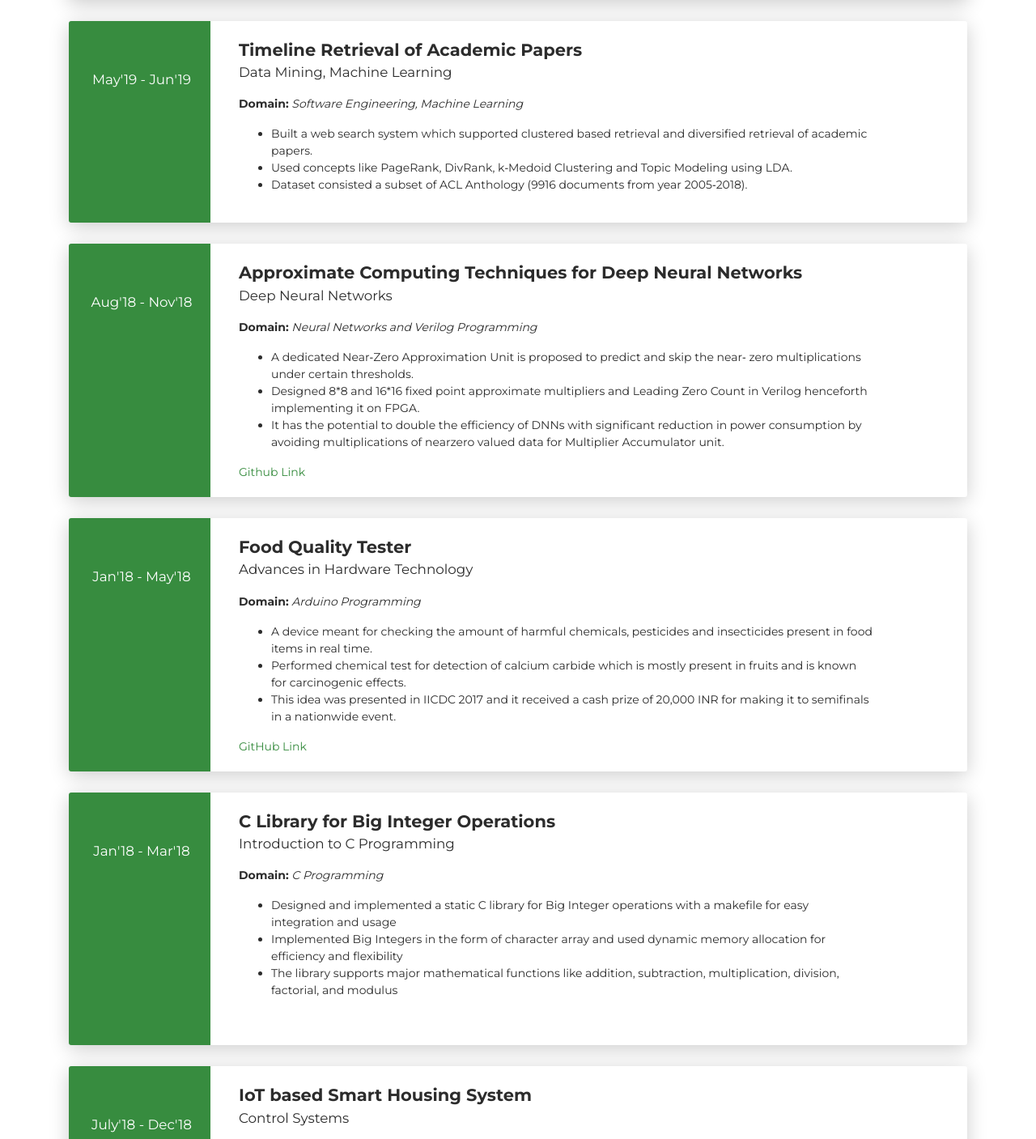
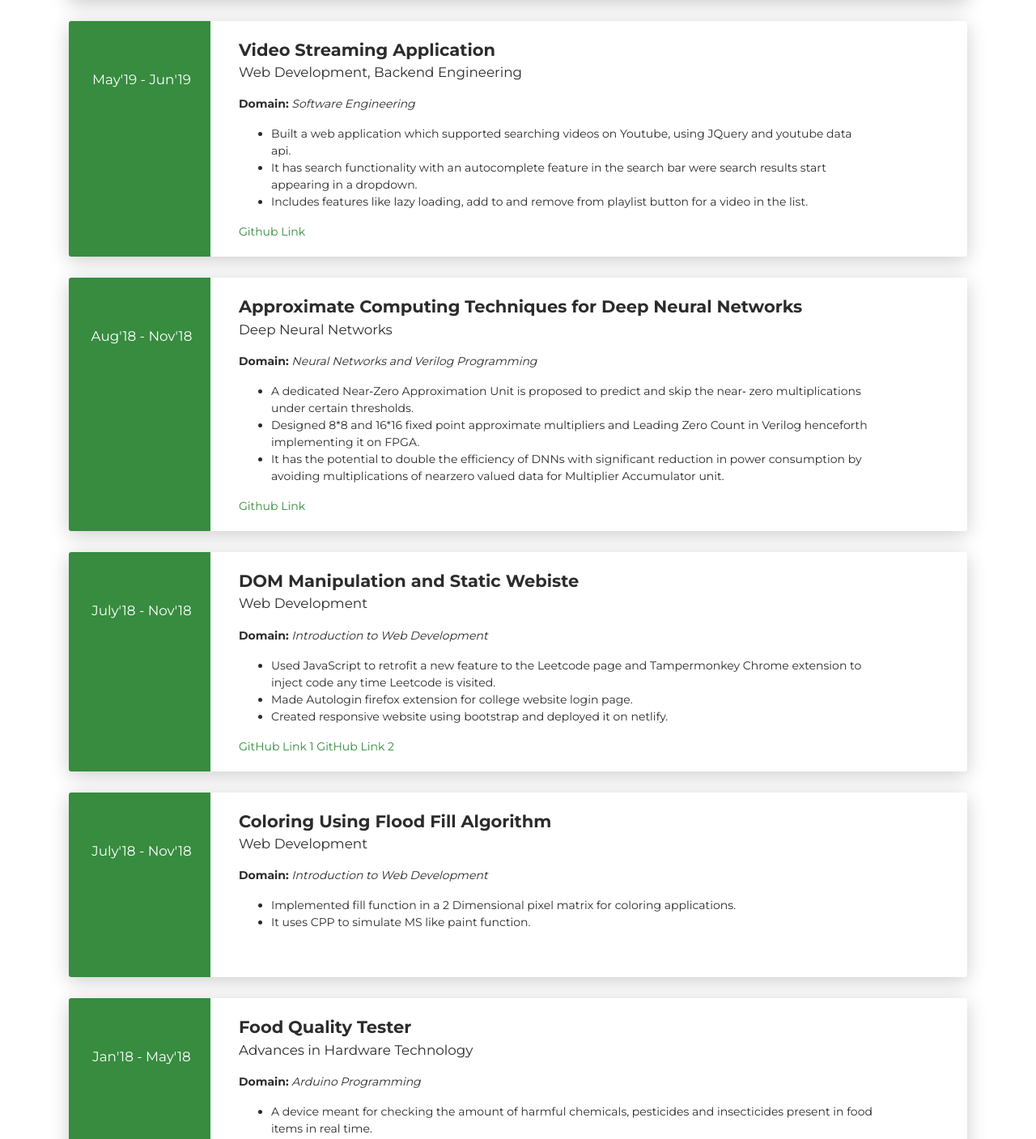
Before and after one commit to ruchidhamnani/ruchidhamnani.github.io, a plain HTML site: page projects.html in a window 1280 px wide. Shown: the part 619-2026 px from the top of the page at 81% size. Drawn offline with Linux system fonts and the light colour scheme.

Commit message:
updating descriptions

```diff
--- a/projects.html
+++ b/projects.html
@@ -81,17 +81,18 @@
         </div>
         <div class="col-md-9" data-aos="fade-left" data-aos-offset="50" data-aos-duration="500">
           <div class="card-body">
-            <div class="projname">Timeline Retrieval of Academic Papers</div>
-            <p class="dep"> Data Mining, Machine Learning</p>
-            <b>Domain:</b> <i> Software Engineering, Machine Learning</i>
+            <div class="projname">Video Streaming Application</div>
+            <p class="dep"> Web Development, Backend Engineering</p>
+            <b>Domain:</b> <i> Software Engineering</i>
             <p>
               <ul>
-                <li> Built a web search system which supported clustered based retrieval and diversified retrieval of academic papers. </li>
-                <li> Used concepts like PageRank, DivRank, k‑Medoid Clustering and Topic Modeling using LDA. </li>
-                <li> Dataset consisted a subset of ACL Anthology (9916 documents from year 2005‑2018). </li>
+                <li> Built a web application which supported searching videos on Youtube, using JQuery and youtube data api. </li>
+                <li> It has search functionality with an autocomplete feature in the search bar were search results start appearing in a dropdown. </li>
+                <li> Includes features like lazy loading, add to and remove from playlist button for a video in the list. </li>
 
               </ul>
             </p>
+            <a href="https://github.com/ruchidhamnani/Videostreamingapp">Github Link</a> <br>
 
           </div>
         </div>
@@ -128,6 +129,66 @@
         </div>
       </div>
     </div>
+
+    <div class="card">
+      <div class="row">
+        <div class="col-md-2 bg-primary" data-aos="fade-right" data-aos-offset="50" data-aos-duration="500">
+          <div class="card-body cc-education-header">
+            <p class="dep">July'18 - Nov'18</p>
+          </div>
+        </div>
+        <div class="col-md-9" data-aos="fade-left" data-aos-offset="50" data-aos-duration="500">
+          <div class="card-body">
+            <div class="projname">DOM Manipulation and Static Webiste</div>
+            <p class="dep">Web Development</p>
+            <b>Domain:</b> <i>Introduction to Web Development</i>
+            <p>
+              <ul>
+                <li> Used JavaScript to retrofit a new feature to the Leetcode page and Tampermonkey Chrome extension to inject code any time Leetcode is visited.</li>
+                <li> Made Autologin firefox extension for college website login page.</li>
+                <li> Created responsive website using bootstrap and deployed it on netlify. </li>
+              </ul>
+            </p>
+
+
+             <a href=" https://github.com/ruchidhamnani/leetcode-util">GitHub Link 1</a> <a href="https://qtripruchi.netlify.app/">GitHub Link 2</a> <br>
+
+          </div>
+        </div>
+      </div>
+    </div>
+
+
+
+    <div class="card">
+      <div class="row">
+        <div class="col-md-2 bg-primary" data-aos="fade-right" data-aos-offset="50" data-aos-duration="500">
+          <div class="card-body cc-education-header">
+            <p class="dep">July'18 - Nov'18</p>
+          </div>
+        </div>
+        <div class="col-md-9" data-aos="fade-left" data-aos-offset="50" data-aos-duration="500">
+          <div class="card-body">
+            <div class="projname">Coloring Using Flood Fill Algorithm</div>
+            <p class="dep">Web Development</p>
+            <b>Domain:</b> <i>Introduction to Web Development</i>
+            <p>
+              <ul>
+                <li> Implemented fill function in a 2 Dimensional pixel matrix for coloring applications. </li>
+                <li> It uses CPP to simulate MS like paint function.</li>
+
+              </ul>
+            </p>
+            <br>
+          </div>
+        </div>
+      </div>
+    </div>
+
+
+
+
+
 
     <div class="card">
       <div class="row">
@@ -231,6 +292,18 @@
     </div>
 
 
+
+
+
+
+
+
+
+
+
+
+
+
   </div>
 </div>
 
```
Also changed, not shown: index.html (+2 -2 lines).
